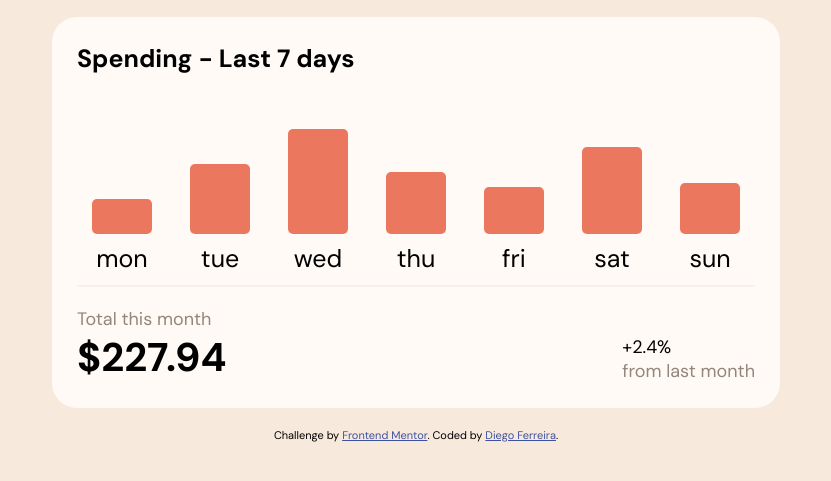
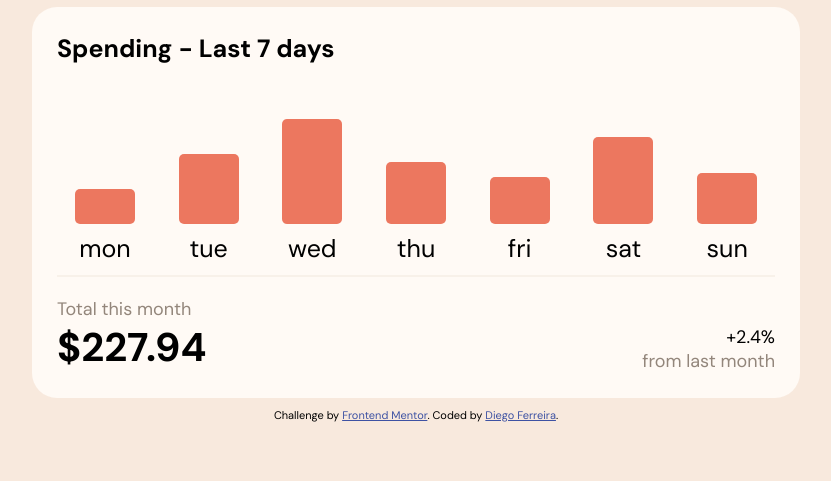
Before and after one commit to DiegoFerrib/expenses-chart-component, a website built with Vite: page index.html in a window 1280 px wide. Shown: the part 247-728 px from the top of the page, without its empty margins (224-1055 px from the left). Built offline with nearby package versions, Linux system fonts and the light colour scheme.

Commit message:
Including vite template.

```diff
--- a/assets/css/style.css
+++ b/assets/css/style.css
@@ -21,7 +21,7 @@
   box-sizing: border-box;
 }
 
-body {
+#app {
   display: flex;
   flex-direction: column;
   font-size: 18px;
@@ -30,12 +30,12 @@ body {
   align-items: center;
   background-color: var(--neutral-color_cream);
   min-height: 100vh;
+  padding: 20px;
 }
 
 .main_content {
   display: flex;
   flex-direction: column;
-  padding: 20px;
   width: 100%;
   max-width: 768px;
   gap: 20px;
@@ -118,6 +118,10 @@ body {
   font-weight: var(--font-weight_bold);
 }
 
+.total .last_month {
+  text-align: end;
+}
+
 .medium_brown {
   color: var(--neutral-color_mediun-brown);
 }
@@ -129,6 +133,7 @@ body {
 .attribution {
   font-size: 11px;
   text-align: center;
+  padding: 10px 0;
 }
 
 .attribution a {
--- a/assets/js/main.js
+++ b/assets/js/main.js
@@ -1,8 +1,10 @@
+import '../css/style.css';
+
 const calendar = document.querySelector('.calendar');
 const total = document.querySelector('.value');
 
 const fetchData = async () => {
-  const data = await fetch('../../data.json');
+  const data = await fetch('../data/data.json');
   const jsonData = await data.json();
   return jsonData;
 };
--- a/index.html
+++ b/index.html
@@ -1,15 +1,13 @@
 <!DOCTYPE html>
 <html lang="en">
   <head>
-  <meta charset="UTF-8">
-  <meta name="viewport" content="width=device-width, initial-scale=1.0">
-
-  <link rel="stylesheet" href="./assets/css/style.css">
+    <meta charset="UTF-8" />
     <link rel="icon" type="image/png" sizes="32x32" href="./images/favicon-32x32.png">
-
+    <meta name="viewport" content="width=device-width, initial-scale=1.0" />
     <title>Expenses chart component</title>
   </head>
   <body>
+    <div id="app">
       <main class="main_content">
 
         <section class="my_balance">
@@ -51,7 +49,7 @@
         Challenge by <a href="https://www.frontendmentor.io?ref=challenge" target="_blank">Frontend Mentor</a>.
         Coded by <a href="#">Diego Ferreira</a>.
       </footer>
-
-  <script src="./assets/js/main.js"></script>
+    </div>
+    <script type="module" src="./assets/js/main.js"></script>
   </body>
 </html>
```
Also changed, not shown: package.json (+13 -4 lines), data/data.json (renamed from data.json), 2 other files. Lines whose indentation alone changed are shown as unchanged.
